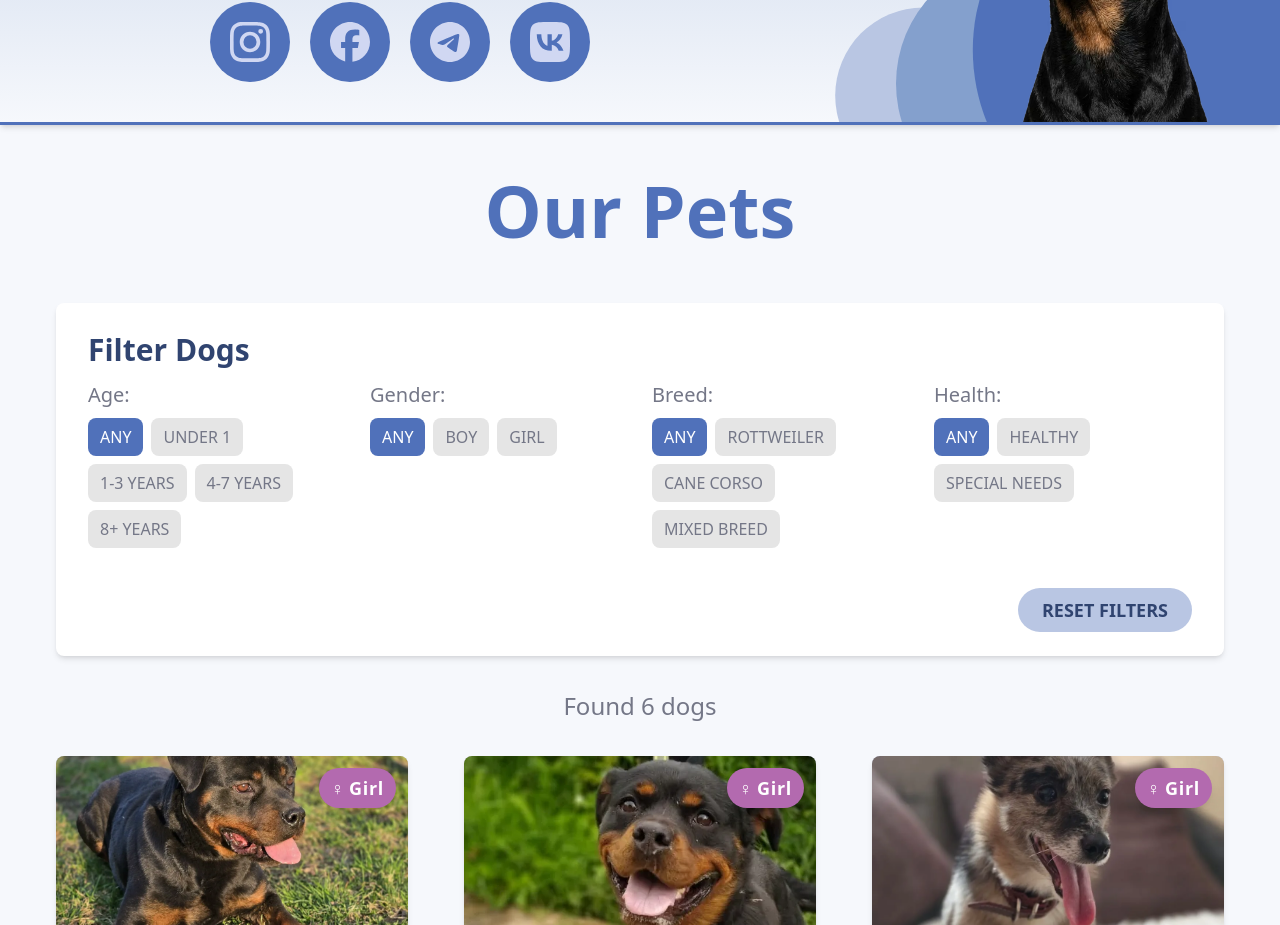
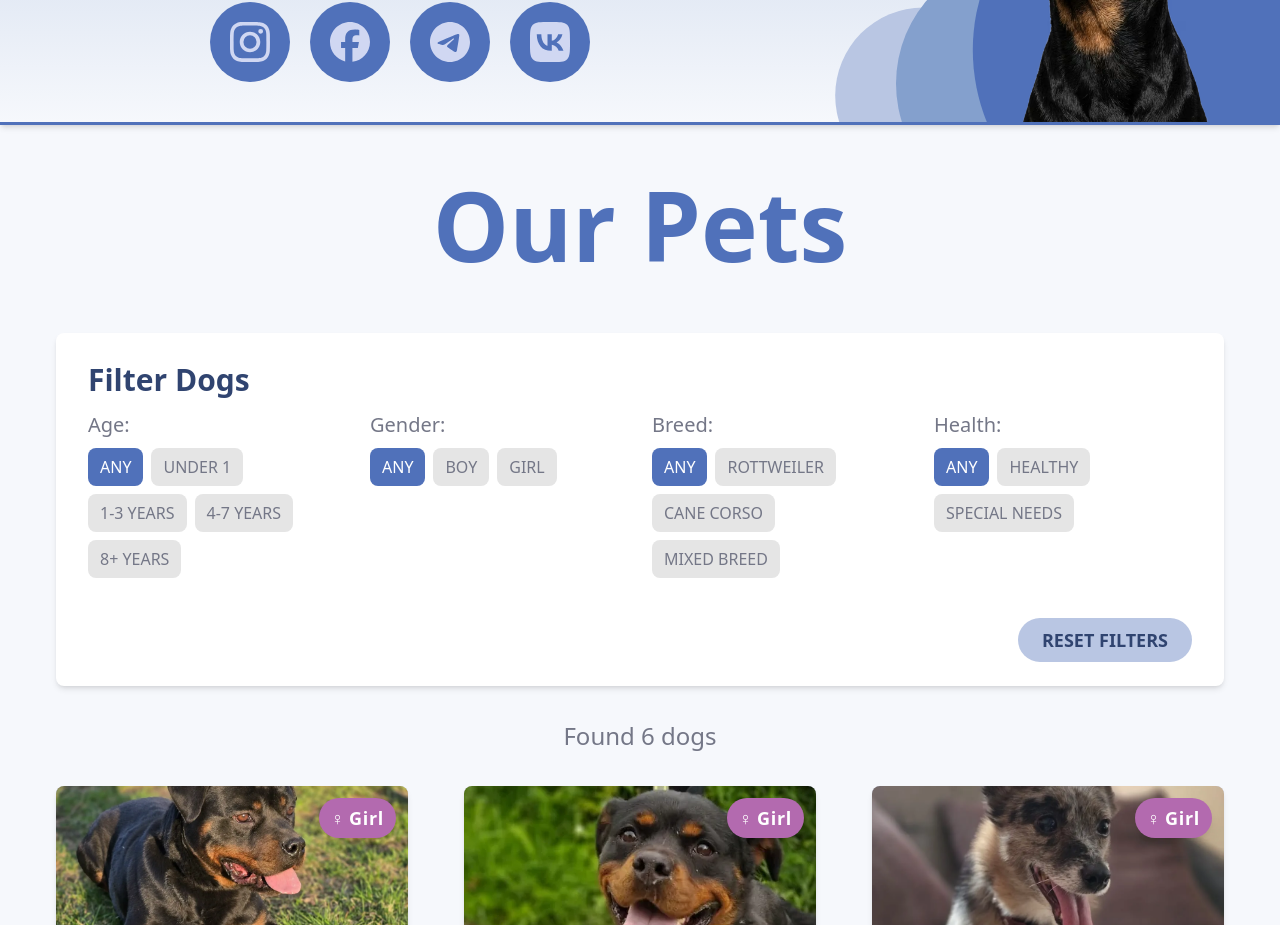
Before and after one commit to bavayra/dog-shelter, a React (Vite) app: page / in a window 1280 px wide. Shown: the part 780-1705 px from the top of the page. Built offline with nearby package versions, Linux system fonts and the light colour scheme.

Commit message:
style(ourPets-1024):increased font size for the heading

```diff
--- a/src/App.tsx
+++ b/src/App.tsx
@@ -144,7 +144,7 @@ function App() {
             <div className="container mx-auto px-4">
               <h2
                 id="pets-heading"
-                className="typography-h1 xs:text-5xl m-0 pt-10 text-center md:pb-8 md:text-7xl"
+                className="typography-h1 xs:text-5xl m-0 pt-10 text-center md:pb-8 md:text-7xl lg:text-8xl"
               >
                 Our Pets
               </h2>
```
